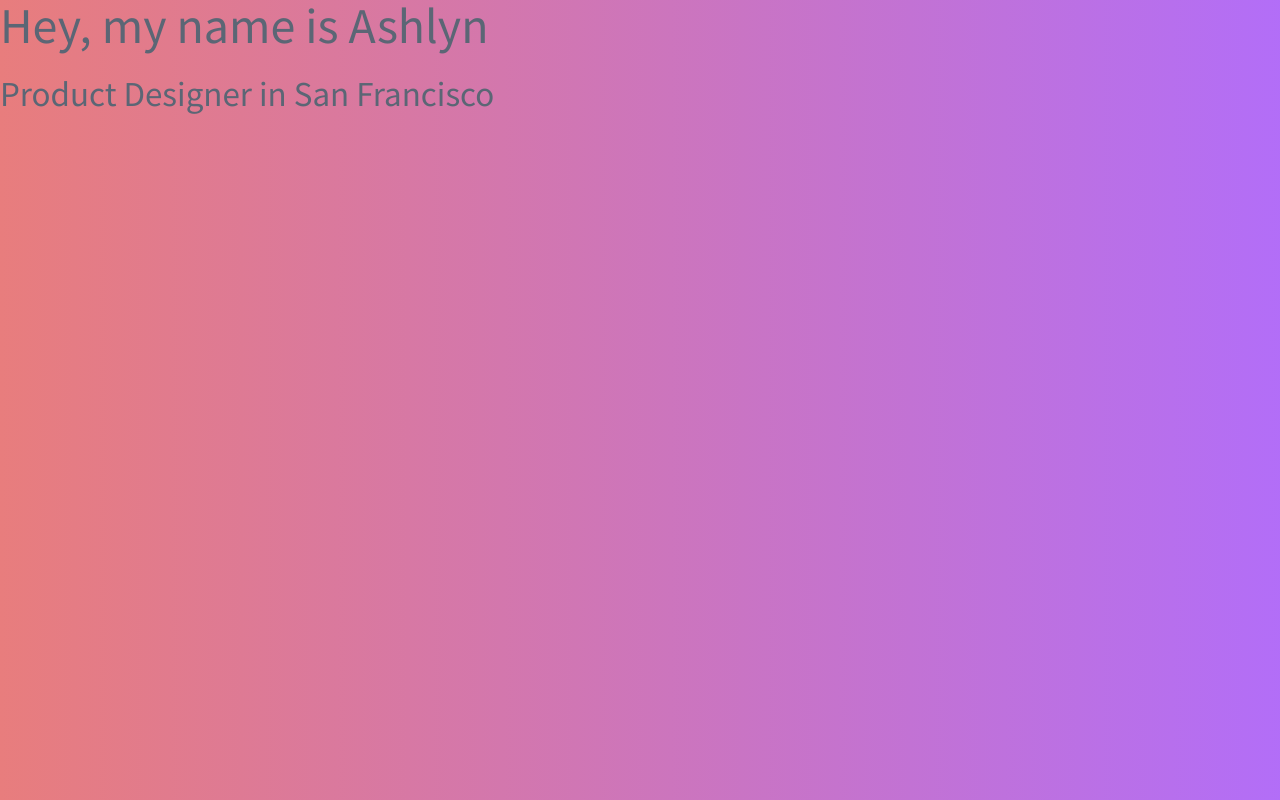
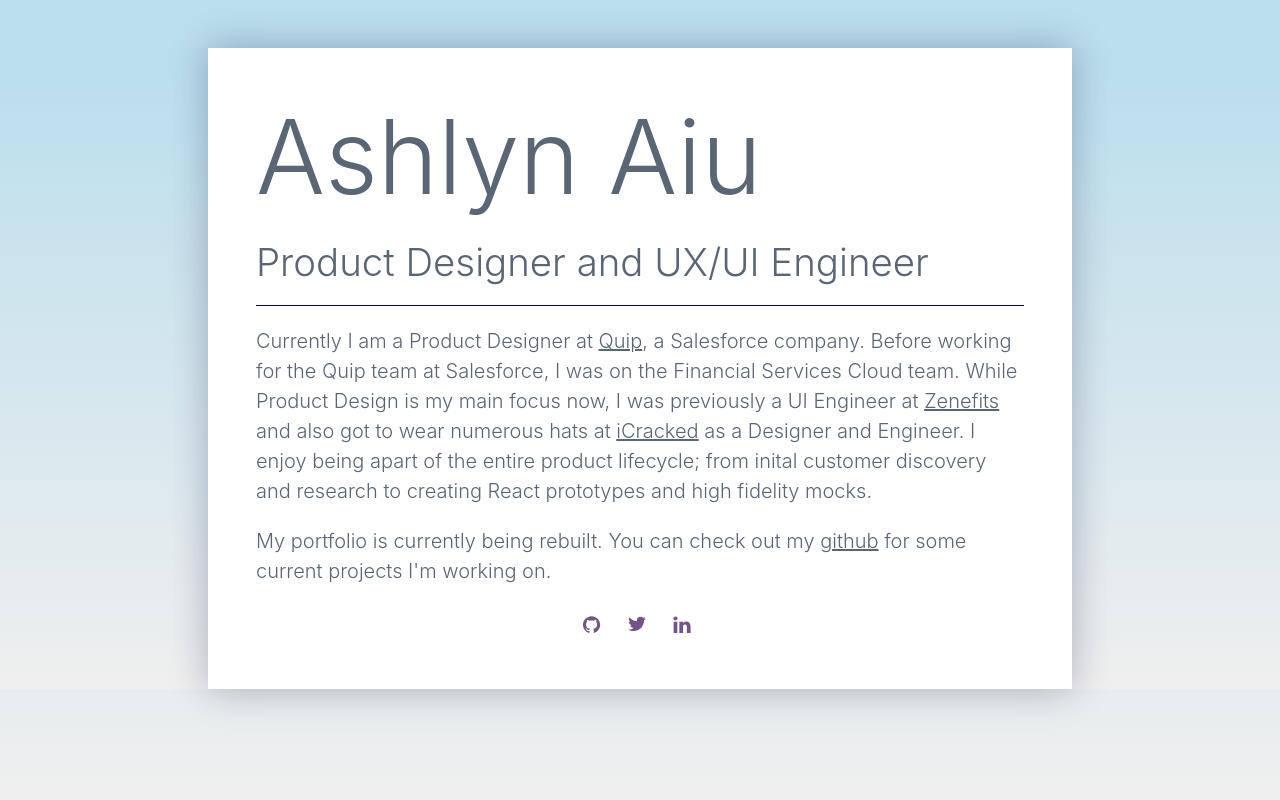
Before and after one commit to ashlynaiu/ashlyn-portfolio, a React (Create React App) app: page / in a window 1280 px wide. Shown: the top 800 px of the page. Built offline with nearby package versions, Linux system fonts and the light colour scheme.

Commit message:
allow one pager

```diff
--- a/src/App.js
+++ b/src/App.js
@@ -1,5 +1,4 @@
 import React, { Component } from 'react';
-import Footer from './components/Footer';
 import Home from './components/Home';
 
 class App extends Component {
@@ -7,7 +6,6 @@ class App extends Component {
     return (
       <div className="mainContainer">
         <Home></Home>
-        <Footer></Footer>
       </div>
     );
   }
--- a/src/components/Footer.js
+++ b/src/components/Footer.js
@@ -7,8 +7,6 @@ class App extends Component {
         <ul>
           <li><a href="https://github.com/ashlynaiu" rel="noopener noreferrer" target="_blank"><i class="svg-port-social-github"></i></a></li>
           <li><a href="https://twitter.com/ashlynaiu" rel="noopener noreferrer" target="_blank"><i class="svg-port-social-twitter"></i></a></li>
-          <li><a href="http://singanything.tumblr.com/" rel="noopener noreferrer" target="_blank"><i class="svg-port-social-tumblr"></i></a></li>
-          <li><a href="https://dribbble.com/ashlynaiu" rel="noopener noreferrer" target="_blank"><i class="svg-port-social-dribbble"></i></a></li>
           <li><a href="https://www.linkedin.com/pub/ashlyn-aiu/42/56b/60a" target="_blank" rel="noopener noreferrer"><i class="svg-port-social-linkedin"></i></a></li>
         </ul>
       </footer>
--- a/src/components/Home.js
+++ b/src/components/Home.js
@@ -1,40 +1,20 @@
 import React, { Component } from 'react';
+import Footer from './Footer';
 //import data from '../models';
 // import Project from './Project'
 // import { isNullOrUndefined } from 'util';
 class Home extends Component {
-  constructor(props) {
-    super(props);
-    this.state = {
-      backgroundColor: ''
-    }
-  }
-  componentWillMount() {
-    console.log(this.state.backgroundColor)
-    let hue = 0;
-      setInterval(() => {
-        var col1 = Math.abs((hue % 720) - 360);
-        var col2 = Math.abs( ( (hue+90) % 720) - 360);
-        hue++;
-        let newColor = 'linear-gradient(to right, hsl('+col1 +',70%, 70%) 0%,hsl('+col2 +',90%, 70%) 100%)';
-        console.log(newColor);
-        this.setState({ backgroundColor: newColor});
-      }, 3000);
-  }
   render() {
+    return (
+      <div className="mainContent">
+        <div className="homepage" id="header-animation">
+          <h1>Ashlyn Aiu</h1>
+          <h2>Product Designer and UX/UI Engineer</h2>
+          <p className="first">Currently I am a Product Designer at <a href="https://quip.com/" target="_blank" rel="noopener noreferrer">Quip</a>, a Salesforce company. Before working for the Quip team at Salesforce, I was on the Financial Services Cloud team. While Product Design is my main focus now, I was previously a UI Engineer at <a href="https://www.zenefits.com/" target="_blank" rel="noopener noreferrer">Zenefits</a> and also got to wear numerous hats at <a href="https://www.icracked.com/" target="_blank" rel="noopener noreferrer">iCracked</a> as a Designer and Engineer. I enjoy being apart of the entire product lifecycle; from inital customer discovery and research to creating React prototypes and high fidelity mocks.</p>
 
-    return (
-      <div className="mainContent" style={{backgroundImage: this.state.backgroundColor}}>
-        <div className="port-view-homepage-header" id="header-animation">
-          <h1>Hey, my name is Ashlyn</h1>
-          <div className="port-view-homepage-header-line"></div>
-          <h2>Product Designer in San Francisco</h2>
+          <p>My portfolio is currently being rebuilt. You can check out my <a href="https://github.com/ashlynaiu" target="_blank" rel="noopener noreferrer">github</a> for some current projects I'm working on.</p>
         </div>
-        <section className="port-main-content port-project-layout">
-          <div className="port-project-layout-projects">
-
-          </div>
-        </section>
+        <Footer></Footer>
       </div>
     );
   }
--- a/src/styles/App.css
+++ b/src/styles/App.css
@@ -4,11 +4,18 @@
   border: none;
   border-radius: none; }
 
+body {
+  zoom: 1; }
+
+#root {
+  height: 100%; }
+
 html, body {
-  height: 100%;
-  font-family: 'Source Sans Pro', sans-serif;
-  background-color: #FFF;
-  color: #5B6675; }
+  min-height: 100%;
+  font-family: -apple-system, BlinkMacSystemFont, "Segoe UI", Roboto, Helvetica, Arial, sans-serif, "Apple Color Emoji", "Segoe UI Emoji", "Segoe UI Symbol";
+  color: #5B6675;
+  background: linear-gradient(180deg, #b9deed, #efefef);
+  background-repeat: no-repeat; }
 
 input, select, textarea, button, a {
   outline: none;
@@ -17,11 +24,6 @@ input, select, textarea, button, a {
 
 textarea {
   -webkit-overflow-scrolling: touch; }
-
-body {
-  zoom: 1;
-  position: relative;
-  width: 100; }
 
 button {
   padding: 8px 16px;
@@ -32,18 +34,20 @@ button {
   font-size: 16px; }
 
 h1 {
-  font-size: 50px;
-  line-height: 52px;
+  font-size: 8vw;
+  line-height: 120%;
+  font-weight: 300;
+  margin-bottom: 20px; }
+
+h2 {
+  font-size: 3vw;
+  line-height: 120%;
   font-weight: 300;
   margin-bottom: 20px;
   -webkit-font-smoothing: antialiased; }
-
-h2 {
-  font-size: 35px;
-  line-height: 45px;
-  font-weight: 300;
-  margin-bottom: 20px;
-  -webkit-font-smoothing: antialiased; }
+  @media only screen and (max-width: 999px) {
+    h2 {
+      font-size: 4vw; } }
 
 h3 {
   font-size: 22px;
@@ -67,77 +71,43 @@ a {
     text-decoration: none; }
 
 p {
-  font-size: 16px;
-  line-height: 24px; }
+  font-size: 20px;
+  line-height: 150%;
+  font-weight: 300;
+  margin-bottom: 20px; }
+  @media only screen and (max-width: 999px) {
+    p {
+      font-size: 16px; } }
 
-header {
-  width: 100%;
-  background: rgba(255, 255, 255, 0.6);
-  z-index: 10;
-  border-bottom: 1px solid #F4F4F4; }
-  header ul {
-    margin: 20px;
-    display: flex;
-    justify-content: center; }
-    header ul li {
-      display: inline;
-      padding: 0 10px; }
-      header ul li a {
-        color: #5B6675;
-        text-decoration: none; }
-        header ul li a:hover {
-          color: #745486; }
-
-footer {
-  max-width: 820px;
-  margin: 0 auto;
-  display: block;
-  padding-bottom: 40px; }
-  footer ul {
-    dislay: flex;
-    justify-content: center;
-    align-content: center;
-    margin-top: 30px; }
-    footer ul li {
-      display: inline;
-      padding: 0 10px; }
-      footer ul li a, footer ul li i {
-        display: block; }
-
-html, body, .mainContainer, .mainContent, #root {
-  width: 100%;
+.mainContainer {
   height: 100%; }
 
 .mainContent {
-  position: relative; }
+  background: #fff;
+  width: 60%;
+  margin: 3rem auto;
+  padding: 3rem;
+  box-shadow: 0px 0px 36px 0px rgba(0, 9, 56, 0.28); }
+  @media only screen and (max-width: 999px) {
+    .mainContent {
+      margin: 2rem auto;
+      padding: 2rem;
+      width: 70%; } }
 
-.leftPanel {
-  width: 60%;
-  height: 100%;
-  position: absolute;
-  left: 0;
-  padding: 80px 25px; }
-  .leftPanel h1 {
-    color: #2C1D39;
-    text-align: right;
-    font-size: 60px; }
+.first {
+  padding-top: 20px;
+  border-top: 1px solid #000938; }
 
-.rightPanel {
-  padding: 80px 25px;
-  width: 40%;
-  height: 100%;
-  position: absolute;
-  right: 0;
-  background-color: #2C1D39; }
-  .rightPanel h2 {
-    color: #fff; }
-
-.firstHero {
-  z-index: 2;
-  position: absolute;
-  top: 500px; }
-  .firstHero img {
-    width: 80%; }
+footer ul {
+  display: flex;
+  justify-content: center;
+  align-content: center;
+  margin-top: 30px; }
+  footer ul li {
+    display: inline;
+    padding: 0 10px; }
+    footer ul li a, footer ul li i {
+      display: block; }
 
 .svg-port-triangle, .svg-homepage-down-arrow, .svg-homepage-go-arrow, .svg-port-social-tumblr, .svg-port-social-twitter, .svg-port-social-linkedin, .svg-port-social-github, .svg-port-social-dribbble {
   background-repeat: no-repeat; }
--- a/src/styles/Common.css
+++ b/src/styles/Common.css
@@ -4,11 +4,18 @@
   border: none;
   border-radius: none; }
 
+body {
+  zoom: 1; }
+
+#root {
+  height: 100%; }
+
 html, body {
-  height: 100%;
-  font-family: 'Source Sans Pro', sans-serif;
-  background-color: #FFF;
-  color: #5B6675; }
+  min-height: 100%;
+  font-family: -apple-system, BlinkMacSystemFont, "Segoe UI", Roboto, Helvetica, Arial, sans-serif, "Apple Color Emoji", "Segoe UI Emoji", "Segoe UI Symbol";
+  color: #5B6675;
+  background: linear-gradient(180deg, #b9deed, #efefef);
+  background-repeat: no-repeat; }
 
 input, select, textarea, button, a {
   outline: none;
@@ -17,11 +24,6 @@ input, select, textarea, button, a {
 
 textarea {
   -webkit-overflow-scrolling: touch; }
-
-body {
-  zoom: 1;
-  position: relative;
-  width: 100; }
 
 button {
   padding: 8px 16px;
@@ -32,18 +34,20 @@ button {
   font-size: 16px; }
 
 h1 {
-  font-size: 50px;
-  line-height: 52px;
+  font-size: 8vw;
+  line-height: 120%;
+  font-weight: 300;
+  margin-bottom: 20px; }
+
+h2 {
+  font-size: 3vw;
+  line-height: 120%;
   font-weight: 300;
   margin-bottom: 20px;
   -webkit-font-smoothing: antialiased; }
-
-h2 {
-  font-size: 35px;
-  line-height: 45px;
-  font-weight: 300;
-  margin-bottom: 20px;
-  -webkit-font-smoothing: antialiased; }
+  @media only screen and (max-width: 999px) {
+    h2 {
+      font-size: 4vw; } }
 
 h3 {
   font-size: 22px;
@@ -67,74 +71,40 @@ a {
     text-decoration: none; }
 
 p {
-  font-size: 16px;
-  line-height: 24px; }
+  font-size: 20px;
+  line-height: 150%;
+  font-weight: 300;
+  margin-bottom: 20px; }
+  @media only screen and (max-width: 999px) {
+    p {
+      font-size: 16px; } }
 
-header {
-  width: 100%;
-  background: rgba(255, 255, 255, 0.6);
-  z-index: 10;
-  border-bottom: 1px solid #F4F4F4; }
-  header ul {
-    margin: 20px;
-    display: flex;
-    justify-content: center; }
-    header ul li {
-      display: inline;
-      padding: 0 10px; }
-      header ul li a {
-        color: #5B6675;
-        text-decoration: none; }
-        header ul li a:hover {
-          color: #745486; }
-
-footer {
-  max-width: 820px;
-  margin: 0 auto;
-  display: block;
-  padding-bottom: 40px; }
-  footer ul {
-    dislay: flex;
-    justify-content: center;
-    align-content: center;
-    margin-top: 30px; }
-    footer ul li {
-      display: inline;
-      padding: 0 10px; }
-      footer ul li a, footer ul li i {
-        display: block; }
-
-html, body, .mainContainer, .mainContent, #root {
-  width: 100%;
+.mainContainer {
   height: 100%; }
 
 .mainContent {
-  position: relative; }
+  background: #fff;
+  width: 60%;
+  margin: 3rem auto;
+  padding: 3rem;
+  box-shadow: 0px 0px 36px 0px rgba(0, 9, 56, 0.28); }
+  @media only screen and (max-width: 999px) {
+    .mainContent {
+      margin: 2rem auto;
+      padding: 2rem;
+      width: 70%; } }
 
-.leftPanel {
-  width: 60%;
-  height: 100%;
-  position: absolute;
-  left: 0;
-  padding: 80px 25px; }
-  .leftPanel h1 {
-    color: #2C1D39;
-    text-align: right;
-    font-size: 60px; }
+.first {
+  padding-top: 20px;
+  border-top: 1px solid #000938; }
 
-.rightPanel {
-  padding: 80px 25px;
-  width: 40%;
-  height: 100%;
-  position: absolute;
-  right: 0;
-  background-color: #2C1D39; }
-  .rightPanel h2 {
-    color: #fff; }
-
-.firstHero {
-  z-index: 2;
-  position: absolute;
-  top: 500px; }
-  .firstHero img {
-    width: 80%; }
+footer ul {
+  display: flex;
+  justify-content: center;
+  align-content: center;
+  margin-top: 30px; }
+  footer ul li {
+    display: inline;
+    padding: 0 10px; }
+    footer ul li a, footer ul li i {
+      display: block; }
--- a/src/styles/Common.sass
+++ b/src/styles/Common.sass
@@ -8,6 +8,7 @@ $text-color-standard: #5B6675
 $secondary-text: #745486
 $main-link-color: #745486
 $background-color: #FFF
+$break-medium: 1000px
 
 /////////////////
 /////Resets/////
@@ -18,11 +19,18 @@ $background-color: #FFF
   border: none
   border-radius: none
 
+body
+  zoom: 1
+
+#root
+  height: 100%
+
 html, body
-  height: 100%
-  font-family: 'Source Sans Pro', sans-serif
-  background-color: $background-color
+  min-height: 100%
+  font-family: -apple-system, BlinkMacSystemFont, "Segoe UI", Roboto, Helvetica, Arial, sans-serif, "Apple Color Emoji", "Segoe UI Emoji", "Segoe UI Symbol"
   color: $text-color-standard
+  background: linear-gradient(180deg, #b9deed, #efefef)
+  background-repeat: no-repeat
 
 input, select, textarea, button, a
   outline: none
@@ -32,10 +40,6 @@ input, select, textarea, button, a
 textarea
   -webkit-overflow-scrolling: touch
 
-body
-  zoom: 1
-  position: relative
-  width: 100
 
 button
   padding: 8px 16px
@@ -46,18 +50,19 @@ button
   font-size: 16px
 
 h1
-  font-size: 50px
-  line-height: 52px
+  font-size: 8vw
+  line-height: 120%
+  font-weight: 300
+  margin-bottom: 20px
+
+h2
+  font-size: 3vw
+  line-height: 120%
   font-weight: 300
   margin-bottom: 20px
   -webkit-font-smoothing: antialiased
-
-h2
-  font-size: 35px
-  line-height: 45px
-  font-weight: 300
-  margin-bottom: 20px
-  -webkit-font-smoothing: antialiased
+  @media only screen and (max-width: $break-medium - 1)
+    font-size: 4vw
 
 h3
   font-size: 22px
@@ -81,52 +86,35 @@ a
     text-decoration: none
 
 p
-  font-size: 16px
-  line-height: 24px
+  font-size: 20px
+  line-height: 150%
+  font-weight: 300
+  margin-bottom: 20px
+  @media only screen and (max-width: $break-medium - 1)
+    font-size: 16px
 
-////////////////////////
-///////Main Layout/////
-//////////////////////
-// .mainContent
-//   max-width: $frame-desktop
-//   margin: 40px auto
+.mainContainer
+  height: 100%
 
-///////////////////
-///////Header/////
-/////////////////
-header
-  width: 100%
-  background: rgba(255, 255, 255, 0.6)
-  z-index: 10
-  border-bottom: 1px solid #F4F4F4
+.mainContent
+  background: #fff
+  width: 60%
+  margin: 3rem auto
+  padding: 3rem
+  box-shadow: 0px 0px 36px 0px rgba(0,9,56,0.28)
+  @media only screen and (max-width: $break-medium - 1)
+    margin: 2rem auto
+    padding: 2rem
+    width: 70%
 
-  ul
-    margin: 20px
-    display: flex
-    justify-content: center
-    li
-      display: inline
-      padding: 0 10px
-      a
-        color: $text-color-standard
-        text-decoration: none
-        &:hover
-          color: $main-link-color
 
-/////////////////
-/////Footer/////
-///////////////
-
-// +create-media(port-main-social)
-//   no-op: 1 //needed since this won't be created if this is an empty field
+.first
+  padding-top: 20px
+  border-top: 1px solid #000938
 
 footer
-  max-width: $frame-desktop
-  margin: 0 auto
-  display: block
-  padding-bottom: 40px
   ul
-    dislay: flex
+    display: flex
     justify-content: center
     align-content: center
     margin-top: 30px
@@ -135,43 +123,3 @@ footer
       padding: 0 10px
       a, i
         display: block
-
-//////////////////
-///////Home/////
-///////////////
-html, body, .mainContainer, .mainContent, #root
-  width: 100%
-  height: 100%
-
-.mainContent
-  position: relative
-
-.leftPanel
-  width: 60%
-  height: 100%
-  position: absolute
-  left: 0
-  padding: 80px 25px
-
-  h1
-    color: #2C1D39
-    text-align: right
-    font-size: 60px
-
-.rightPanel
-  padding: 80px 25px
-  width: 40%
-  height: 100%
-  position: absolute
-  right: 0
-  background-color: #2C1D39
-
-  h2
-    color: #fff
-
-.firstHero
-  z-index: 2
-  position: absolute
-  top: 500px
-  img
-    width: 80%
```
Also changed, not shown: src/models.js (added, +32 -0 lines).
